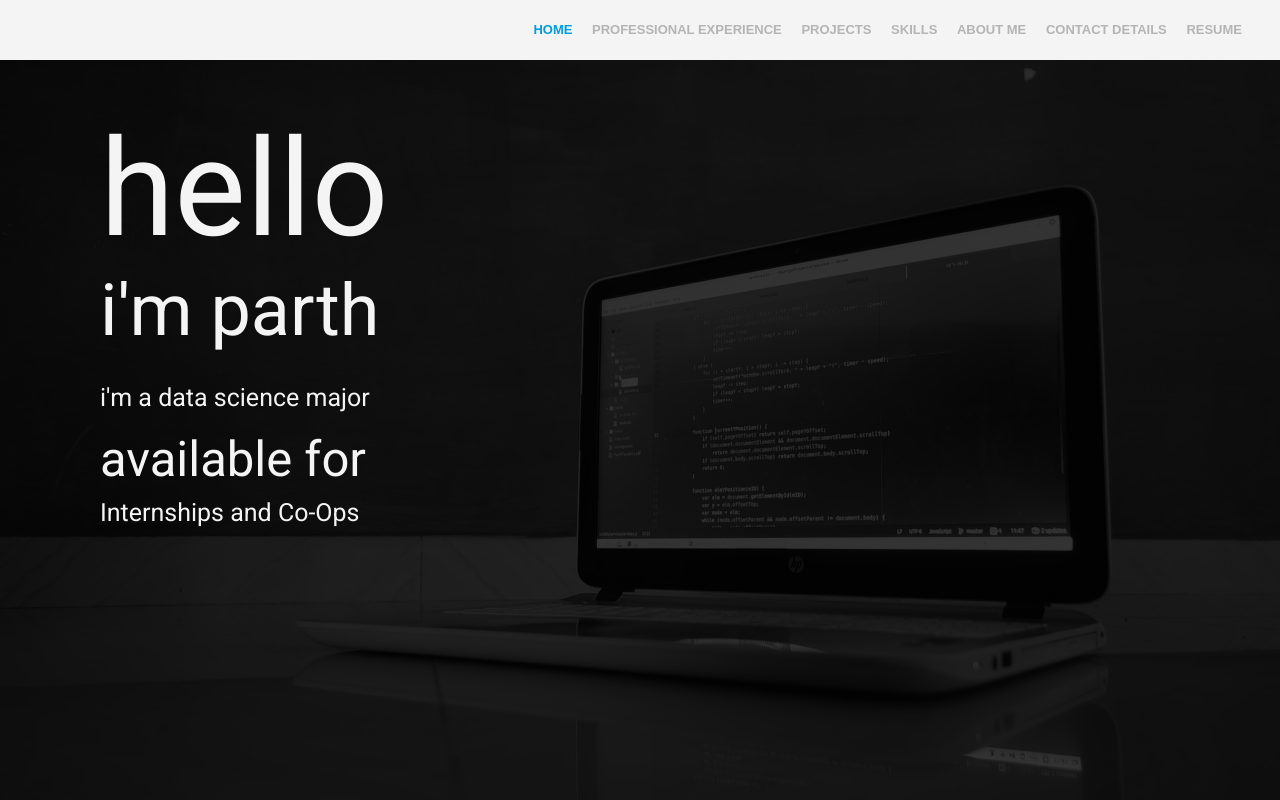
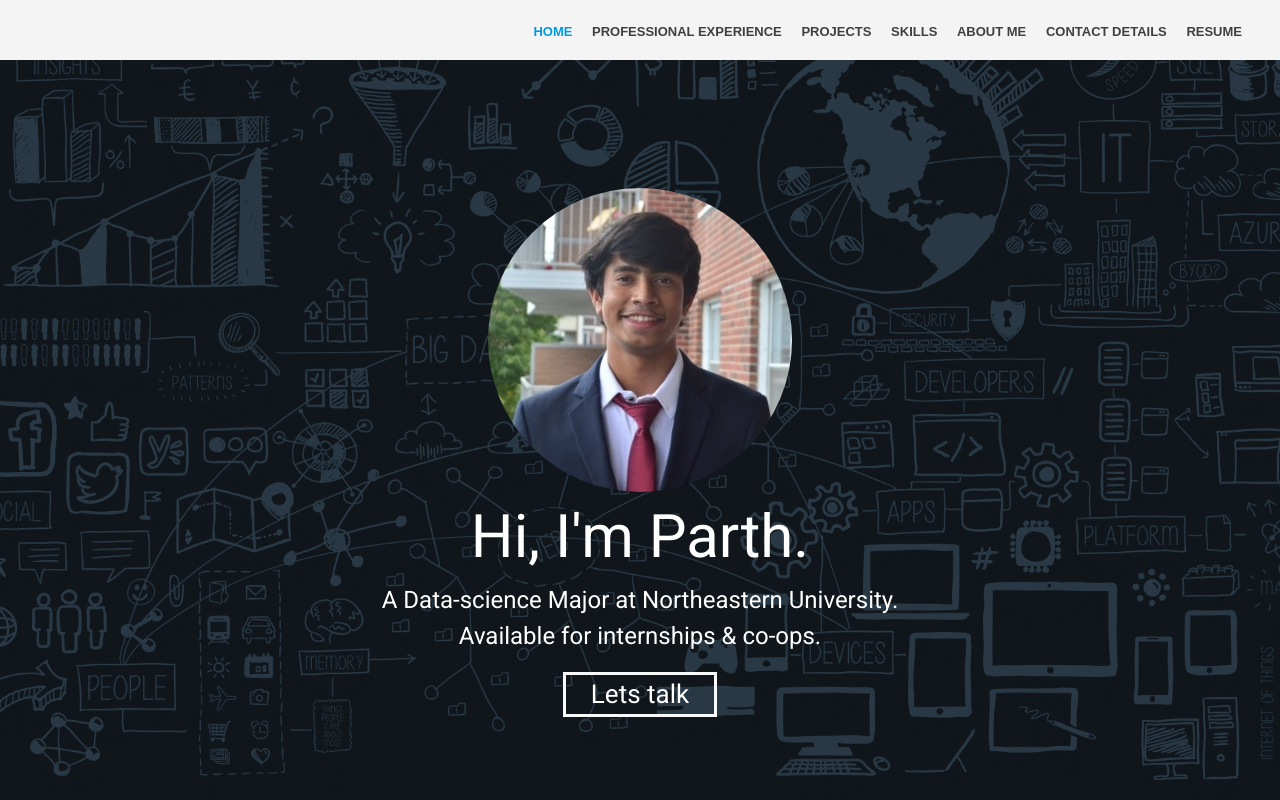
Before and after one commit to ParthTandel/parthtandel.github.io, a website: page index.html in a window 1280 px wide. Shown: the top 800 px of the page. Drawn offline with nearby package versions, Linux system fonts and the light colour scheme.

Commit message:
new landing

```diff
--- a/index.html
+++ b/index.html
@@ -7,6 +7,11 @@
     <base href="/">
     <meta name="viewport" content="width=device-width, initial-scale=1.0">
     <link rel="shortcut icon" href="assets/favicon.ico" />
+    <link rel="stylesheet" href="https://stackpath.bootstrapcdn.com/bootstrap/4.1.3/css/bootstrap.min.css" integrity="sha384-MCw98/SFnGE8fJT3GXwEOngsV7Zt27NXFoaoApmYm81iuXoPkFOJwJ8ERdknLPMO" crossorigin="anonymous">
+    <script src="https://code.jquery.com/jquery-3.3.1.slim.min.js" integrity="sha384-q8i/X+965DzO0rT7abK41JStQIAqVgRVzpbzo5smXKp4YfRvH+8abtTE1Pi6jizo" crossorigin="anonymous"></script>
+    <script src="https://cdnjs.cloudflare.com/ajax/libs/popper.js/1.14.3/umd/popper.min.js" integrity="sha384-ZMP7rVo3mIykV+2+9J3UJ46jBk0WLaUAdn689aCwoqbBJiSnjAK/l8WvCWPIPm49" crossorigin="anonymous"></script>
+    <script src="https://stackpath.bootstrapcdn.com/bootstrap/4.1.3/js/bootstrap.min.js" integrity="sha384-ChfqqxuZUCnJSK3+MXmPNIyE6ZbWh2IMqE241rYiqJxyMiZ6OW/JmZQ5stwEULTy" crossorigin="anonymous"></script>
+
     <link rel="stylesheet" type="text/css" href="https://maxcdn.bootstrapcdn.com/font-awesome/4.7.0/css/font-awesome.min.css">
     <link rel="stylesheet" type="text/css" href="styles/main-min.css">
     <!-- <link rel="stylesheet" type="text/css" href="styles/animate.css"> -->
--- a/styles/main.css
+++ b/styles/main.css
@@ -17,7 +17,8 @@
     width: 100%;
     height: 60px;
     z-index: 100;
-    color: rgba(158, 158, 158, 0.74);
+    color: rgba(0, 0, 0, 0.74)
+    /* color: rgba(158, 158, 158, 0.74); */
 }
 
 nav ul {
@@ -57,11 +58,12 @@ a {
 }
 
 .nav-bar-items:hover {
-    color: #029bde;
+    color: #029bde !important;
+    text-decoration: none;
 }
 
 .active {
-    color: #029bde;
+    color: #029bde !important;
 }
 
 html, body {
@@ -147,38 +149,38 @@ html, body {
 
 #section-profEx {
     padding-top: 60px;
-    min-height: 90vh;
+    min-height: 100vh;
     background-color: #071125;
 }
 
 #section-project {
     padding-top: 60px;
-    min-height: 90vh;
+    min-height: 100vh;
     background-color: #263849;
 }
 
 #section-contact {
     padding-top: 60px;
-    min-height: 90vh;
+    min-height: 100vh;
     background-color: #071125;
 }
 
 #section-aboutMe {
     padding-top: 60px;
-    min-height: 90vh;
+    min-height: 100vh;
     background-color: #263849;
 }
 
 #section-skills {
     padding-top: 60px;
-    min-height: 90vh;
+    min-height: 100vh;
     background-color: #071125;
 }
 
 #section-intro {
     padding-top: 60px;
     height: 100vh;
-    background-image: url("../assets/images/CSC_0610-min.JPG");
+    background-image: url("../assets/images/background.png");
     background-size: cover;
     background-repeat: no-repeat;
     background-position: center center;
@@ -342,48 +344,69 @@ a:hover {
 }
 
 .intro {
-    /*margin: 50px 0 0 100px;*/
-    padding: 50px 0 0 100px;
+    /* padding: 50px 0 0 100px; */ */
     margin: 0;
+    /* align: center; */
+    /* background-color: #002954; */
+    padding-top: 10%;
+
     height: 100vh;
-    text-align: left;
+    /* text-align: left; */
 }
 
 .layer {
-    background-color: rgba(0, 0, 0, 0.8);
+    background-color: rgba(0, 0, 0, 0.6);
 }
 
-.intro div:nth-child(1) {
-    font-size: 135px;
-    /*color: #ff3d5e;*/
-    color: #f4f4f4;
+.intro-name {
+    font-size: 60px;
+    color: white;
 }
 
-.intro div:nth-child(2) {
-    font-size: 72px;
-    /*color: #00abe4;*/
-    color: #f4f4f4;
+.intro-details {
+  font-size: 24px;
+  color: white;
 }
 
+
+.intro-talk {
+  border: 3px;
+  border-color: #f8f9fa;
+  font-size: 26px;
+  color: white;
+  margin-top: 18px;
+  border-style: solid;
+  width: 12%;
+
+}
+
+.intro-talk a:hover{
+  color: #88f392;
+  text-decoration: none;
+}
+
+.intro-talk:hover {
+  color: #88f392;
+  border-color: #88f392;
+  cursor: pointer;
+}
+/*
 .intro div:nth-child(3) {
     font-size: 25px;
-    /*color: #ebfffa;*/
     color: #f4f4f4;
     margin-top: 30px;
 }
 
 .intro div:nth-child(5) {
     font-size: 49px;
-    /*color: #0dceda;*/
     color: #f4f4f4;
 }
 
 .intro div:nth-child(6) {
     font-size: 25px;
     margin-top: 10px;
-    /*color: #0dceda;*/
     color: #f4f4f4;
-}
+} */
 
 @media only screen and (max-width: 800px) {
     .intro {
--- a/views/portfolio.html
+++ b/views/portfolio.html
@@ -23,8 +23,30 @@
     <a id="home-anchor"></a>
     <div id="section-intro">
       <div class="layer">
-        <div class="intro animated fadeInDown">
-            <div>
+        <div class="intro animated fadeInDown" align="center">
+            <img src="../assets/images/download.png" class="rounded-circle" alt="Cinque Terre" width="304" height="304">
+
+            <br/>
+            <div class="intro-name">
+                Hi, I'm Parth.
+            </div>
+
+            <div class="intro-details">
+              A Data-science Major at Northeastern University. <br/>
+              Available for internships & co-ops.
+            </div>
+
+            <div class="intro-talk">
+              <a href="mailto:parthtandel0594@gmail.com">Lets talk</a>
+            </div>
+
+
+
+
+
+
+
+            <!-- <div>
                 hello
             </div>
             <div>
@@ -39,7 +61,7 @@
             </div>
             <div>
               Internships and Co-Ops
-            </div>
+            </div> -->
         </div>
       </div>
     </div>
```
Also changed, not shown: assets/images/background.png (added), assets/images/download.png (added), styles/main-min.css.
